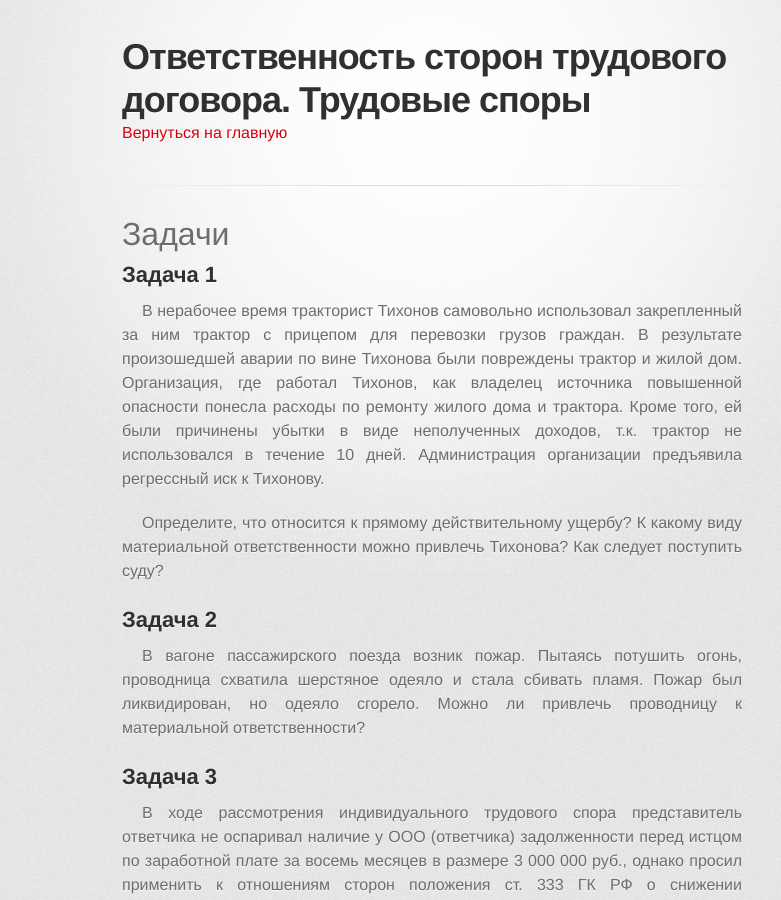
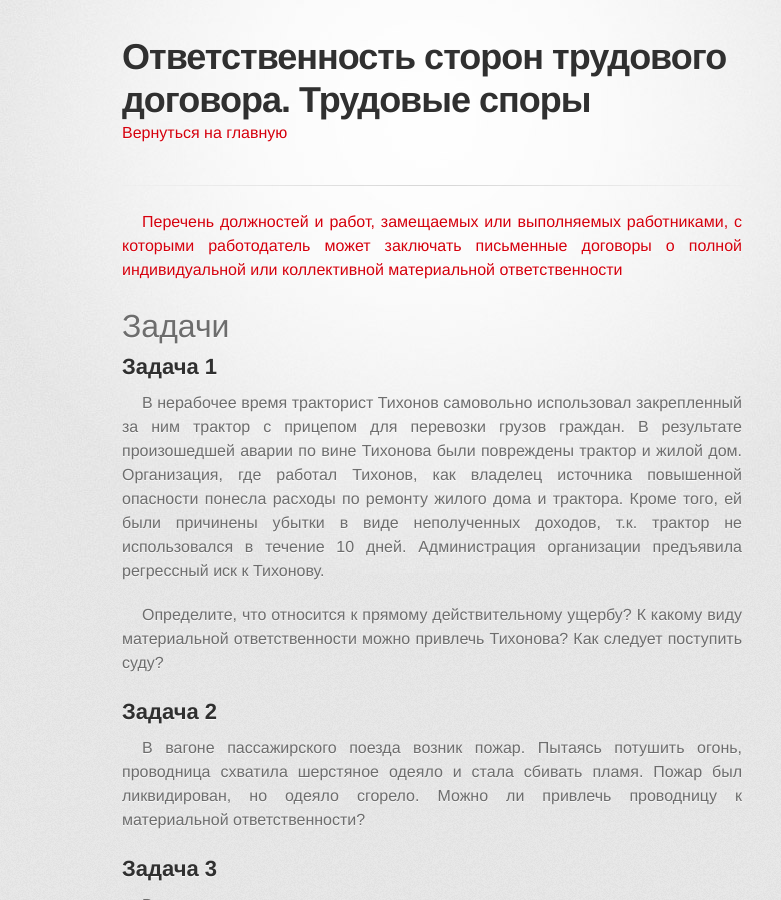
Before and after one commit to a-nova/a-nova.github.io, a Jekyll site: the page built from _tr/9.md, in a window 1280 px wide and 900 px high. Shown: the whole window, without its empty margins (208-989 px from the left). Built offline with Jekyll 4.4.1, drawn with Linux system fonts in a browser that asks for light colours; some web fonts are replaced.

Commit message:
лица, с кот мб заключен договор о полной мат отв

```diff
--- a/_tr/9.md
+++ b/_tr/9.md
@@ -4,6 +4,8 @@ description:
 when:
 layout: page
 ---
+
+[Перечень должностей и работ, замещаемых или выполняемых работниками, с которыми работодатель может заключать письменные договоры о полной индивидуальной или коллективной материальной ответственности](./9/Договоры о материальной ответственности.docx)
 
 # Задачи
 
```
Also changed, not shown: 1 other file.
